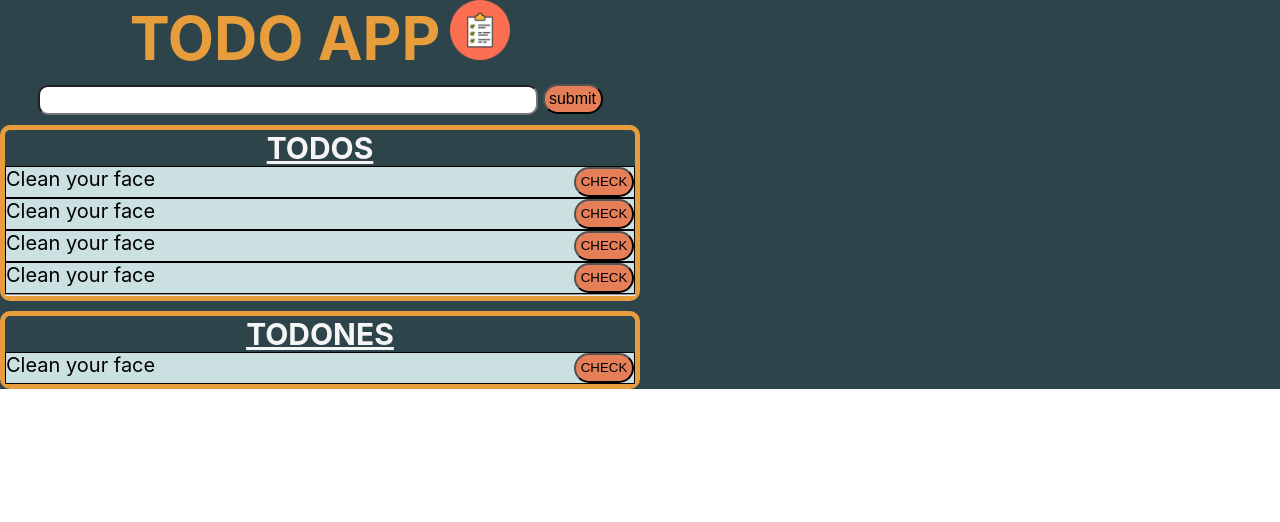
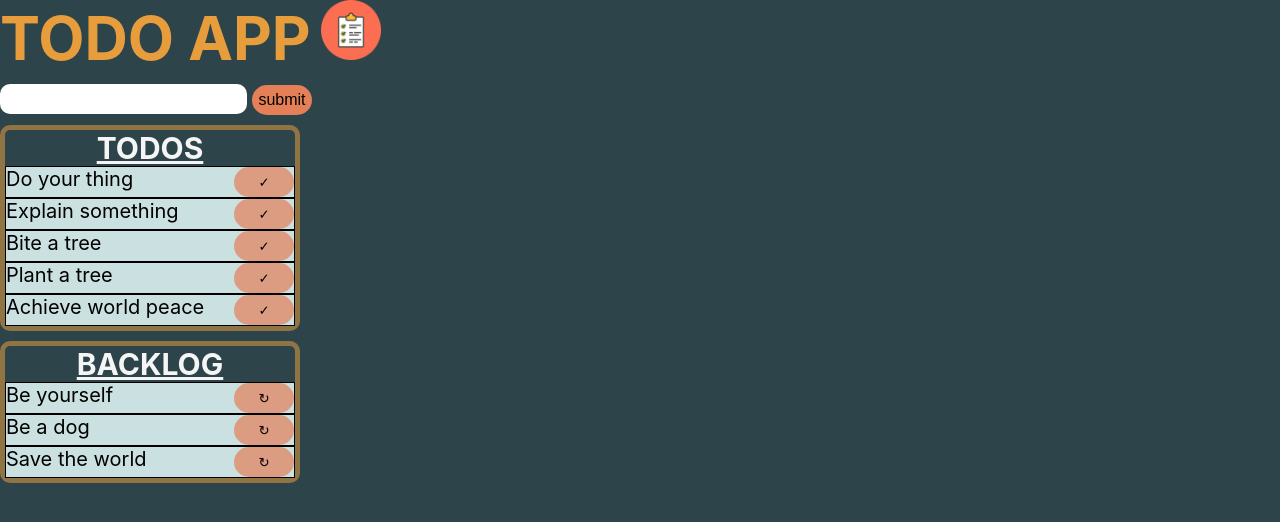
Before and after one commit to princeblack/react-todo-app, a React (Create React App) app: page / in a window 1280 px wide. Shown: the top 522 px of the page. Built offline with nearby package versions, Linux system fonts and the light colour scheme.

Commit message:
Children to parent communction and onClicksssss

```diff
--- a/src/components/App.js
+++ b/src/components/App.js
@@ -3,7 +3,7 @@ import '../css/App.scss';
 import Navigation from '../components/Navigation';
 import MainContainer from '../components/MainContainer';
 
-function App() {
+const App =() =>{
   return (
     <div className="App">
       <Navigation/>
--- a/src/components/FormContainer.js
+++ b/src/components/FormContainer.js
@@ -1,14 +1,33 @@
 import React from 'react';
 
-function FormContainer() {
+class FormContainer extends React.Component {
+  constructor(props) {
+    super(props);
+    this.state = {value: ''};
+
+    this.handleChange = this.handleChange.bind(this);
+    this.handleSubmit = this.handleSubmit.bind(this);
+  }
+
+  handleChange(event) {
+    this.setState({value: event.target.value});
+  }
+
+  handleSubmit(event) {
+    event.preventDefault();
+  }
+  render() {
     return (
       <div className="form-container">
-      <form>
-        <input type="text" className="input-form"></input>
+        <form onSubmit={this.handleSubmit} >
+          <input type="text" value={this.state.value} onChange={this.handleChange} className="input-form" ></input>
           <input type="submit" value="submit" className="submit-button"></input>
         </form>
       </div>
     );
   }
+}
+
+
 
 export default FormContainer;
--- a/src/components/MainContainer.js
+++ b/src/components/MainContainer.js
@@ -3,13 +3,64 @@ import FormContainer from './FormContainer';
 import ToDosContainer from './ToDosContainer';
 import ToDonesContainer from './ToDonesContainer';
 
-function MainContainer() {
+class MainContainer extends React.Component {
+  constructor(props) {
+    super(props);
+    this.state = {
+      items: [
+        { text: 'Do your thing', status: false, id: 1407892 },
+        { text: 'Be yourself', status: true, id: 1467892 },
+        { text: 'Explain something', status: false, id: 5436436 },
+        { text: 'Be a dog', status: true, id: 4363434 },
+        { text: 'Bite a tree', status: false, id: 1411892 },
+        { text: 'Plant a tree', status: false, id: 1117892 },
+        { text: 'Save the world', status: true, id: 5436222 },
+        { text: 'Achieve world peace', status: false, id: 4363333 }
+      ]
+    };
+  }
+
+  handleUpdate = id => {
+    const items = this.state.items;
+    const updatedItems = items.map(el => {
+      if (id === el.id) {
+        el.status = !el.status;
+      }
+
+      return el;
+    });
+
+    this.setState({ items: updatedItems });
+  };
+  handleAddTodo= value =>{
+    console.log(value);
+    const newItem = {
+      text: value,
+      status: false,
+      id: new Date().getTime()
+    };
+
+    this.setState({ items: [...this.state.items, newItem] });
+  }
+  render() {
+    const data = this.state.items;
+    const todos = data.filter(el => !el.status);
+    const todones = data.filter(el => el.status);
+    // const todos = data.filter(el => {if (!el.status) return el;});
     return (
-    <main className="main-container">
-        <FormContainer></FormContainer>
-        <ToDosContainer></ToDosContainer>
-        <ToDonesContainer></ToDonesContainer>
-    </main>
-    )
+      <main className="main-container">
+        <FormContainer AddTodo ={this.handleAddTodo}></FormContainer>
+        <ToDosContainer
+          items={todos}
+          updateFromChild={this.handleUpdate}
+        ></ToDosContainer>
+        <ToDonesContainer
+          items={todones}
+          updateFromChild={this.handleUpdate}
+        ></ToDonesContainer>
+      </main>
+    );
+  }
 }
+
 export default MainContainer;
--- a/src/components/ToDoItem.js
+++ b/src/components/ToDoItem.js
@@ -1,12 +1,21 @@
+
 import React from 'react';
 
-function ToDoItem() {
+const ToDoItem = props => {
+  function updateItem(e) {
+    e.preventDefault();
+    const id = props.data.id;
+    props.handleUpdate(id);
+  }
+
   return (
     <div className="item">
-      <p>Clean your face</p>
-      <button>CHECK</button>
+      <p>{props.data.text}</p>
+      <button className="btn" onClick={updateItem}>
+        {props.data.status ? '↻' : '✓'}
+      </button>
     </div>
   );
-}
+};
 
 export default ToDoItem;
--- a/src/components/ToDonesContainer.js
+++ b/src/components/ToDonesContainer.js
@@ -1,12 +1,36 @@
 import React from 'react';
 import ToDoItem from './ToDoItem';
 
-function ToDonesContainer() {
+class ToDonesContainer extends React.Component {
+
+  updateItem = id => {
+    this.props.updateFromChild(id);
+  };
+
+  render() {
+    const data = this.props.items;
+
+    const todoneItems = data.map(el => {
+      return (
+        <ToDoItem
+          key={el.id}
+          data={el}
+          handleUpdate={this.updateItem}
+        ></ToDoItem>
+      );
+    });
+
     return (
-    <div className="todones-container">
-        <h5>TODONES</h5>
-        <ToDoItem></ToDoItem>
-    </div>
+      <div className="todones-container">
+        {data.length > 0 && (
+          <div className="todones">
+            <h5>BACKLOG</h5>
+            {todoneItems}
+          </div>
+        )}
+      </div>
     );
+  }
 }
+
 export default ToDonesContainer;
--- a/src/components/ToDosContainer.js
+++ b/src/components/ToDosContainer.js
@@ -1,25 +1,37 @@
 import React from 'react';
 import ToDoItem from './ToDoItem';
 
-function ToDosContainer() {
-  const data =[
-    {text: 'do your string', status: false, id:2465454},
-    {text: 'be yourself', status: false, id:4714698469},
-    {text: 'be a dog', status: false, id:248778454},
-    {text: 'Explain something', status: false, id:2467855454},
-  ]
-  const todoItems = data.map(el =>{
-    return <ToDoItem key={el.id}>{el.text}</ToDoItem>
-  })
+class ToDosContainer extends React.Component {
+
+
+  updateItem = id => {
+    this.props.updateFromChild(id);
+  };
+
+  render() {
+    const data = this.props.items;
+
+    const todoItems = data.map(el => {
+      return (
+        <ToDoItem
+          key={el.id}
+          data={el}
+          handleUpdate={this.updateItem}
+        ></ToDoItem>
+      );
+    });
+
     return (
-        data.length > 0 && (
-          <div className="todo-container">
-              <h5>TODOS</h5>
-              {todoItems}
-              <hr></hr>
+      <div className="todos-container">
+        {data.length > 0 && (
+          <div className="todos">
+            <h5>TODOS</h5>
+            {todoItems}
           </div>
-        )
+        )}
+      </div>
+    );
+  }
+}
 
-    );
-}
 export default ToDosContainer;
--- a/src/css/App.scss
+++ b/src/css/App.scss
@@ -7,10 +7,10 @@
 .App {
   background-color: #2d444b;
   text-align: center;
+  height: 100vh;
 }
 .nav-app{
-  width: 50%;
-  .app-title{
+display: flex;  .app-title{
     color: rgb(231, 157, 60);
     font-size: 60px;
    }
@@ -22,43 +22,17 @@
 }
 .main-container{
   text-align: center;
-  width: 50%;
+  .todos-container{
+    margin-top: 10px;
+    width: 300px;
+    .todos{
+      border: rgba(231, 157, 60, 0.534) 5px solid;
+      border-radius: 10px;
     }
-.form-container{
-  margin-top: 10px;
-  .input-form{
-    width:500px;
-    height: 30px;
-    border-radius: 10px;
-    margin-right: 5px;
-  }
-  .submit-button{
-    height: 30px;
-    width: 60px;
-    font-size: 100%;
-    background-color: rgb(228, 127, 87);
-    border-radius: 20px;
-  }
-}
-.todo-container{
-  border: rgb(231, 157, 60) 5px solid;
-  border-radius: 10px;
-  margin-top: 10px;
     h5{
       color: whitesmoke;
       font-size: 30px;
       text-decoration: underline;
-  }
-}
-.todones-container{
-  border: rgb(231, 157, 60) 5px solid;
-  border-radius: 10px;
-  margin-top: 10px;
-  h5{
-    color: whitesmoke;
-    font-size: 30px;
-    text-decoration: underline;
-  }
     }
     .item{
       background-color: rgb(203, 224, 224);
@@ -72,6 +46,59 @@
       button{
         height: 30px;
         width: 60px;
+        background-color: rgba(228, 127, 87, 0.692);
+        border-radius: 20px;
+        border: 0;
+      }
+    }
+  }
+  .todones-container{
+    width: 300px;
+    margin-top: 10px;
+    .todones{
+      border: rgba(231, 157, 60, 0.534) 5px solid;
+      border-radius: 10px;
+    }
+    h5{
+      color: whitesmoke;
+      font-size: 30px;
+      text-decoration: underline;
+    }
+    .item{
+      background-color: rgb(203, 224, 224);
+      border: black solid 1px;
+      display: flex;
+      justify-content: center;
+      justify-content: space-between;
+      p{
+        font-size: 20px;
+      }
+      button{
+        height: 30px;
+        width: 60px;
+        background-color: rgba(228, 127, 87, 0.692);
+        border-radius: 20px;
+        border: 0;
+      }
+    }
+  }
+}
+.form-container{
+  display: flex;
+  margin-top: 10px;
+  .input-form{
+    height: 30px;
+    border-radius: 10px;
+    border: none;
+    color: white;
+    font-size: 1.2em;
+    margin-right: 5px;
+  }
+  .submit-button{
+    height: 30px;
+    width: 60px;
+    font-size: 100%;
+    border: none;
     background-color: rgb(228, 127, 87);
     border-radius: 20px;
   }
```
Lines whose indentation alone changed are shown as unchanged.
